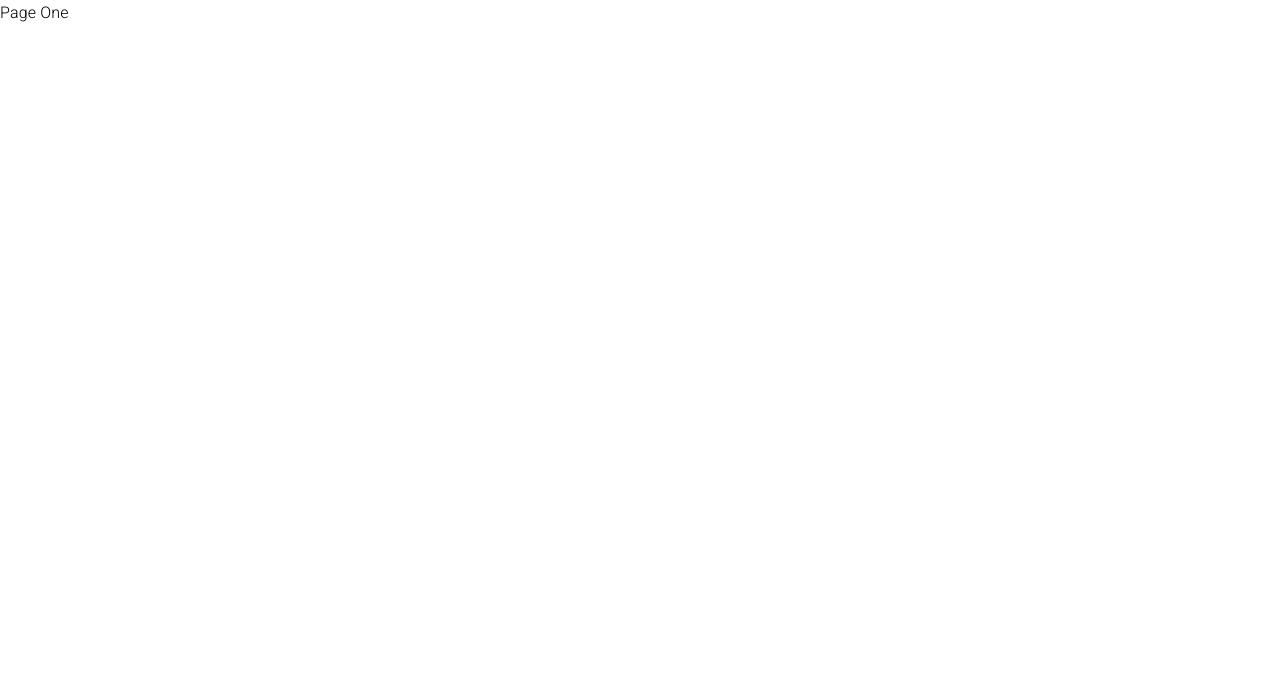
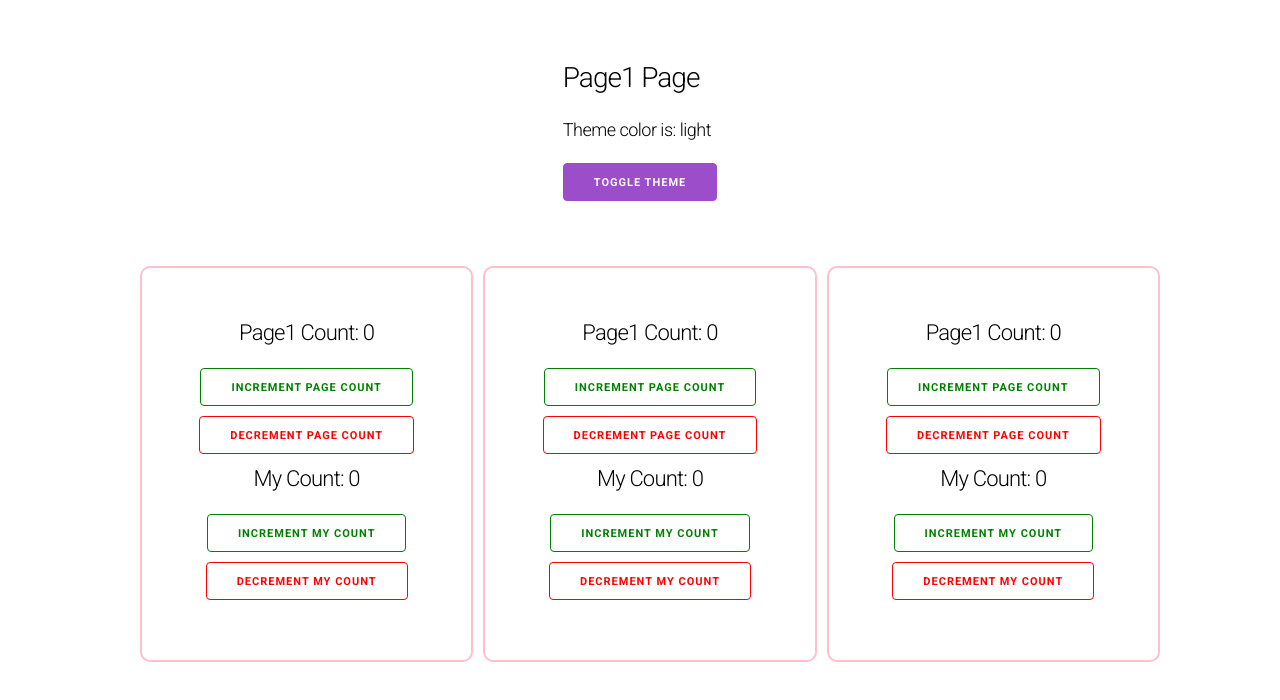
Before and after one commit to gabebravo/useContext-useReducer-boilerplate, a React (Create React App) app: page /page1 in a window 1280 px wide. Shown: the top 700 px of the page. Built offline with nearby package versions, Linux system fonts and the light colour scheme.

Commit message:
Added page1 components

```diff
--- /dev/null
+++ b/src/views/page1/Page1Counter.js
@@ -0,0 +1,45 @@
+import React from 'react';
+import { Page1Context } from './Page1Provider';
+
+const page1CounterStyles = {
+  textAlign: 'center',
+  border: 'solid 2px pink',
+  borderRadius: '1rem',
+  padding: '5rem',
+  margin: '0.5rem'
+};
+
+export default function Page1Counter() {
+  const [count, setCount] = React.useState(0);
+  const { state, dispatch } = React.useContext(Page1Context);
+  return (
+    <div style={page1CounterStyles} className="column column-33">
+      <h4>{`Page1 Count: ${state}`}</h4>
+      <button
+        className="button button-outline green"
+        onClick={() => dispatch({ type: 'INC_PAGE1' })}
+      >
+        Increment Page Count
+      </button>
+      <button
+        className="button button-outline red"
+        onClick={() => dispatch({ type: 'DEC_PAGE1' })}
+      >
+        Decrement Page Count
+      </button>
+      <h4>{`My Count: ${count}`}</h4>
+      <button
+        className="button button-outline green"
+        onClick={() => setCount(prevCount => prevCount + 1)}
+      >
+        Increment My Count
+      </button>
+      <button
+        className="button button-outline red"
+        onClick={() => setCount(prevCount => prevCount - 1)}
+      >
+        Decrement My Count
+      </button>
+    </div>
+  );
+}
--- /dev/null
+++ b/src/views/page1/Page1Provider.js
@@ -0,0 +1,24 @@
+import React from 'react';
+export const Page1Context = React.createContext(0);
+
+const page1Reducer = (state, action) => {
+  switch (action.type) {
+    case 'INC_PAGE1':
+      return state + 1;
+    case 'DEC_PAGE1':
+      return state - 1;
+    default:
+      return state;
+  }
+};
+
+export default function Page1Provider({ children }) {
+  const initialState = React.useContext(Page1Context);
+  const [state, dispatch] = React.useReducer(page1Reducer, initialState);
+
+  return (
+    <Page1Context.Provider value={{ state, dispatch }}>
+      {children}
+    </Page1Context.Provider>
+  );
+}
--- a/src/views/page1/index.js
+++ b/src/views/page1/index.js
@@ -1,5 +1,21 @@
 import React from 'react';
+import ThemePicker from '../../components/ThemePicker';
+import Page1Counter from './Page1Counter';
+import Page1Provider from './Page1Provider';
 
 export default function Page1() {
-  return <div>Page One</div>;
+  return (
+    <div className="theme-picker container">
+      <div>
+        <ThemePicker page="Page1" />
+        <div style={{ width: '100rem', marginTop: '5rem' }} className="row">
+          <Page1Provider>
+            <Page1Counter />
+            <Page1Counter />
+            <Page1Counter />
+          </Page1Provider>
+        </div>
+      </div>
+    </div>
+  );
 }
```
Also changed, not shown: src/views/home/context.js (deleted).
